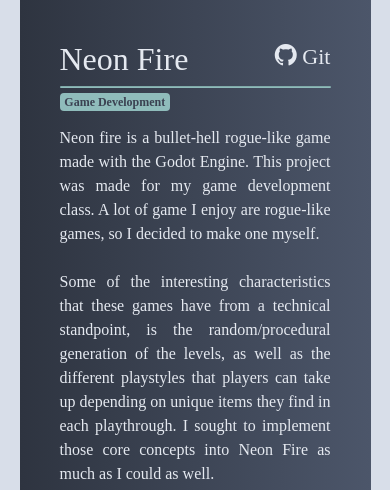
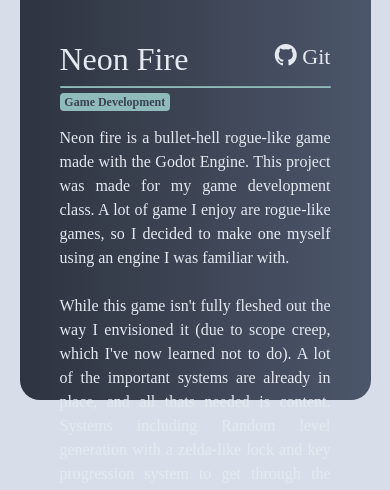
Before and after one commit to rewelcabiles/personal-website, a Flask app: page / in a window 390 px wide. Shown: the part 1301-1791 px from the top of the page. Run offline with Flask 2, Linux system fonts and the light colour scheme; some libraries are stand-ins or nearby versions; some web fonts are replaced; grey boxes are pictures that could not be loaded.

Commit message:
Added more projects, updateed title bar, added that scroll to top button

```diff
--- a/static/css/main_page_top_header.css
+++ b/static/css/main_page_top_header.css
@@ -121,6 +121,7 @@
     padding: 40px;
     border-top-right-radius: 20px;
     border-bottom-right-radius: 20px;
+    max-height: 400px;
 }
 
 .vidya{
@@ -129,7 +130,8 @@
     border-top-left-radius: 20px;
     border-bottom-left-radius: 20px;
     width: 100%;
-    height: 100%;
+    height:100%;
+    max-height: 400px;
 }
 
 .bg-nord-1{
--- a/static/js/index.js
+++ b/static/js/index.js
@@ -1,3 +1,19 @@
-$(document).ready(function(){
-    console.log("TEST");
-});
+//Get the button:
+mybutton = document.getElementById("toTop");
+
+// When the user scrolls down 20px from the top of the document, show the button
+window.onscroll = function() {scrollFunction()};
+
+function scrollFunction() {
+  if (document.body.scrollTop > 20 || document.documentElement.scrollTop > 20) {
+    mybutton.style.display = "block";
+  } else {
+    mybutton.style.display = "none";
+  }
+}
+
+// When the user clicks on the button, scroll to the top of the document
+function topFunction() {
+  document.body.scrollTop = 0; // For Safari
+  document.documentElement.scrollTop = 0; // For Chrome, Firefox, IE and Opera
+}
--- a/templates/boilerplate.html
+++ b/templates/boilerplate.html
@@ -2,6 +2,7 @@
 <html>
   <head>
     <title>Rewel Cabiles</title>
+    <link rel="icon" href="{{ url_for('static', filename='img/common/favicon.ico') }}">
     <meta name="viewport" content="width=device-width, initial-scale=1.0">
     <link rel="stylesheet" href="{{ url_for('static', filename='css/main.css') }}">
     <link rel="stylesheet" href="{{ url_for('static', filename='css/boilerplate.css') }}">
@@ -28,9 +29,6 @@
           <li class="nav-item">
             <a  class="nav-link" target="_blank" href="https://www.github.com/rewelcabiles">GITHUB</a>
           </li>
-          <li class="nav-item">
-            <a  class="nav-link ml-5" href="#me"><i class="bi bi-arrow-up-square"></i></a>
-          </li>
         </ul>
       </div>
     </nav>
@@ -38,6 +36,7 @@
 
     {% block content %}{% endblock %}
 
+    <button onclick="topFunction()" id="toTop" title="Back to top"><i class="bi bi-arrow-up"></i></button>
 
     <div class="footer-basic">
       <footer>
--- a/templates/index.html
+++ b/templates/index.html
@@ -62,12 +62,10 @@
 			</div>
 			<p>
 				Neon fire is a bullet-hell rogue-like game made with the Godot Engine. This project was made for my game development class.
-				A lot of game I enjoy are rogue-like games, so I decided to make one myself.
-
-				<br><br>Some of the interesting characteristics
-				that these games have from a technical standpoint, is the random/procedural generation of the levels, as well as the different playstyles
-				that players can take up depending on unique items they find in each playthrough. I sought to implement those core concepts
-				into Neon Fire as much as I could as well.
+				A lot of game I enjoy are rogue-like games, so I decided to make one myself using an engine I was familiar with.
+				<br><br> While this game isn't fully fleshed out the way I envisioned it (due to scope creep, which I've now learned not to do).
+				 A lot of the important systems are already in place, and all thats needed is content. Systems including Random level generation with a zelda-like lock and key progression system to get through the floor.
+				 Unique item rooms and key rooms are guarded by waves of enemies which drop consumables when killed. All culminating into a final boss battle, that you see in the preview video.
 		</div>
 	</div>
 	<div class="row mx-auto slide_up project">
@@ -94,7 +92,37 @@
 			</div>
 			<p>
 				This is the website you're currently on! Its a place for me to show of my projects and for others to know what I do!<br>
-				<br>This website is made using Python Flask, and is hosted on Heroku!
+				<br>The server is made using Python Flask, and is hosted on Heroku. The website itself is made using the standard HTML/CSS/JS as well as Flasks default web template engine Jinja.
+			</p>
+		</div>
+	</div>
+
+	<div class="row mx-auto slide_up project">
+		<div class="col-md-4 no-gutter mx-0 px-0 ">
+			<video class="vidya" autoplay muted loop>
+				<source src="{{ url_for('static', filename='img/projects/insert-title-here/preview.webm') }}" type="video/mp4">
+			</video>
+		</div>
+		<div class="col container project_details">
+			<div class="project_detail_titles d-flex justify-content-between">
+				<h2>Insert-Title-Here</h2>
+				<div>
+
+				</div>
+				<a target="_blank" href="https://gitlab.com/RewelCabiles/insert-name-here">
+					<i class="bi bi-git"></i>
+					Git
+				</a>
+			</div>
+			<hr>
+			<div class="d-flex">
+				<span class="genre badge">Game Development</span>
+			</div>
+			<p>
+				This was an untitled (hence the name) personal game I was developing using Godot, and one of the first games I've tried making using this engine. Its a Roge-like RPG with different classes.
+				Although by them time I stopped working on it there wasnt much in terms of visual content, I did end up making a lot of the systems
+				required by the game, like character picking, equipment handling, UI, room generation, animation, attacks / health, etc.
+
 			</p>
 		</div>
 	</div>
@@ -121,8 +149,40 @@
 				<span class="genre badge">Artificial Intelligence</span>
 			</div>
 			<p>
-				This is a school project for my AI class inw hich the AI plays games using the Minmax algorithm.
+				This is a school project for my AI class in which the AI plays games using the Minmax algorithm.
 				The game logic and AI was written in Python!
+			</p>
+		</div>
+	</div>
+
+	<div class="row mx-auto slide_up project">
+		<div class="col-md-4 no-gutter mx-0 px-0 ">
+			<video class="vidya" autoplay muted loop>
+				<source src="{{ url_for('static', filename='img/projects/yapama/preview.mp4') }}" type="video/mp4">
+			</video>
+		</div>
+		<div class="col container project_details">
+			<div class="project_detail_titles d-flex justify-content-between">
+				<h2>Yapama (Yet Another Password Manager)</h2>
+				<div>
+
+				</div>
+				<a target="_blank" href="https://github.com/rewelcabiles/Yapama">
+					<i class="bi bi-github"></i>
+					Git
+				</a>
+			</div>
+			<hr>
+			<div class="d-flex">
+				<span class="genre badge">Mobile Development</span>
+			</div>
+			<p>
+				This is a school project for my Mobile Development class where we were tasked to make any sort of Mobile App.
+				I decided to make a password manager that would give the user more options in storing their password databases.
+				<br><br>
+				Rather than storing your passwords on app creators servers like most password managers do. Yapama would allow the users
+				to store their passwords using Drive, Git, or FTP servers, give the users peace of mind when it comes to the security
+				of their passwords.
 			</p>
 		</div>
 	</div>
```
Also changed, not shown: static/css/boilerplate.css (+33 -13 lines), static/img/common/favicon.ico (added), 3 other files.
